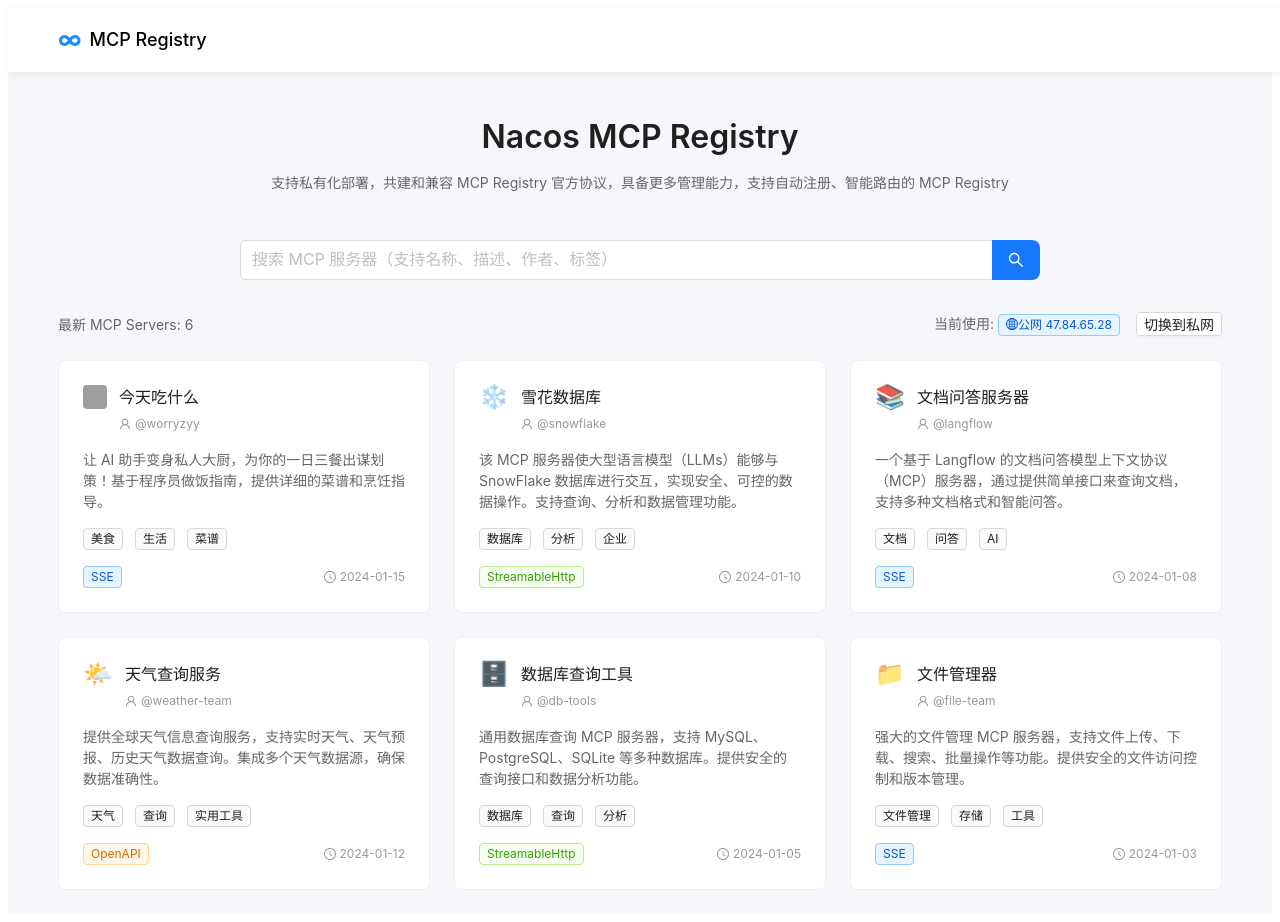
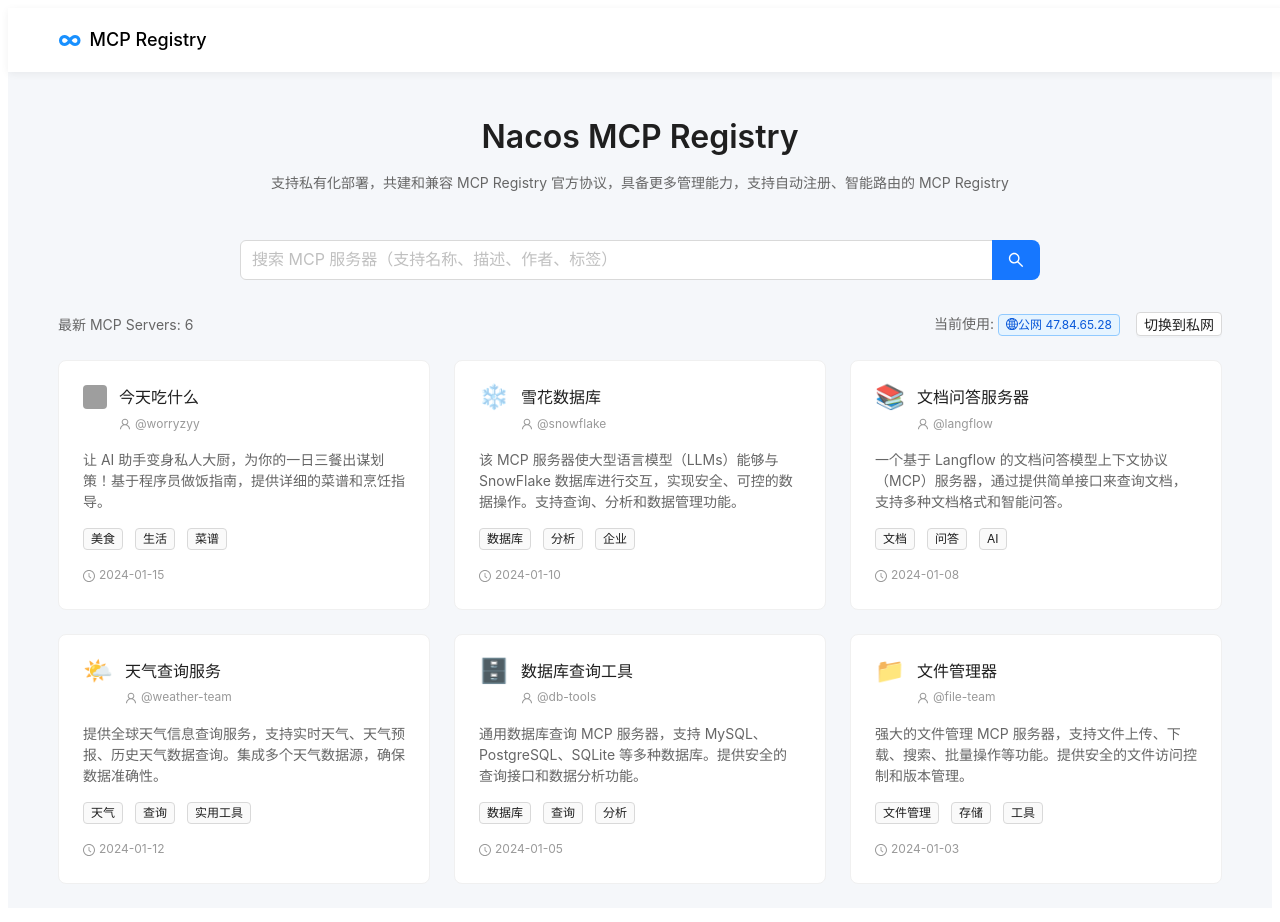
Before and after one commit to aliyun-computenest/mcp-hub, a React app: page / in a window 1280 px wide. Built offline with nearby package versions, Linux system fonts and the light colour scheme; grey boxes are pictures that could not be loaded.

Commit message:
02bvSWvM_EhHnwVt_mcp-registry-viewer_删除首页卡片服务类型显示 by 壬云

```diff
--- a/src/components/MCPList/index.jsx
+++ b/src/components/MCPList/index.jsx
@@ -136,11 +136,6 @@
 
 
             <div className="mcp-meta">
-              <Tooltip title="服务类型">
-                <Tag color={mcp.type === 'SSE' ? 'blue' : mcp.type === 'StreamableHttp' ? 'green' : 'orange'}>
-                  {mcp.type}
-                </Tag>
-              </Tooltip>
               <Tooltip title="更新时间">
                 <span className="meta-item">
                   <ClockCircleOutlined /> {mcp.createTime}
```
